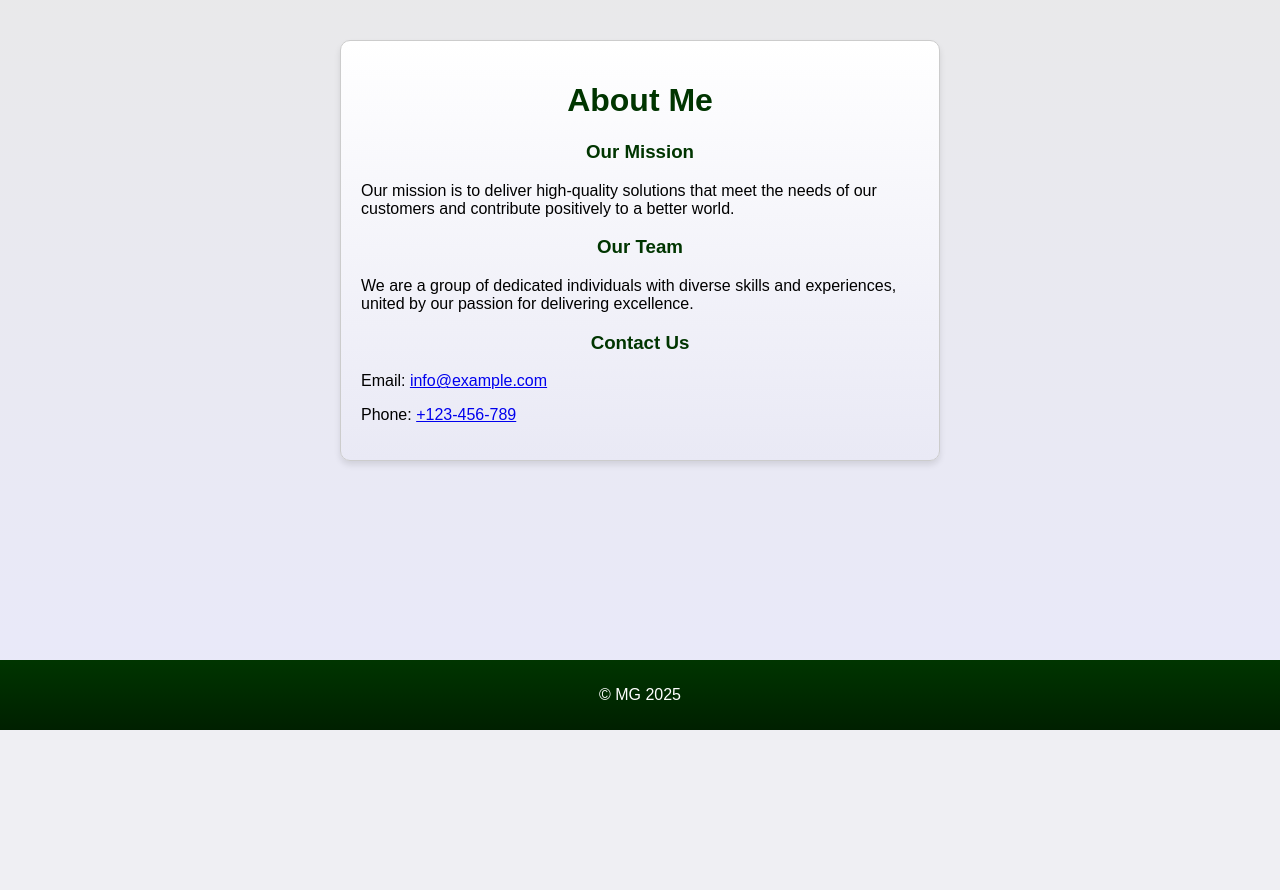
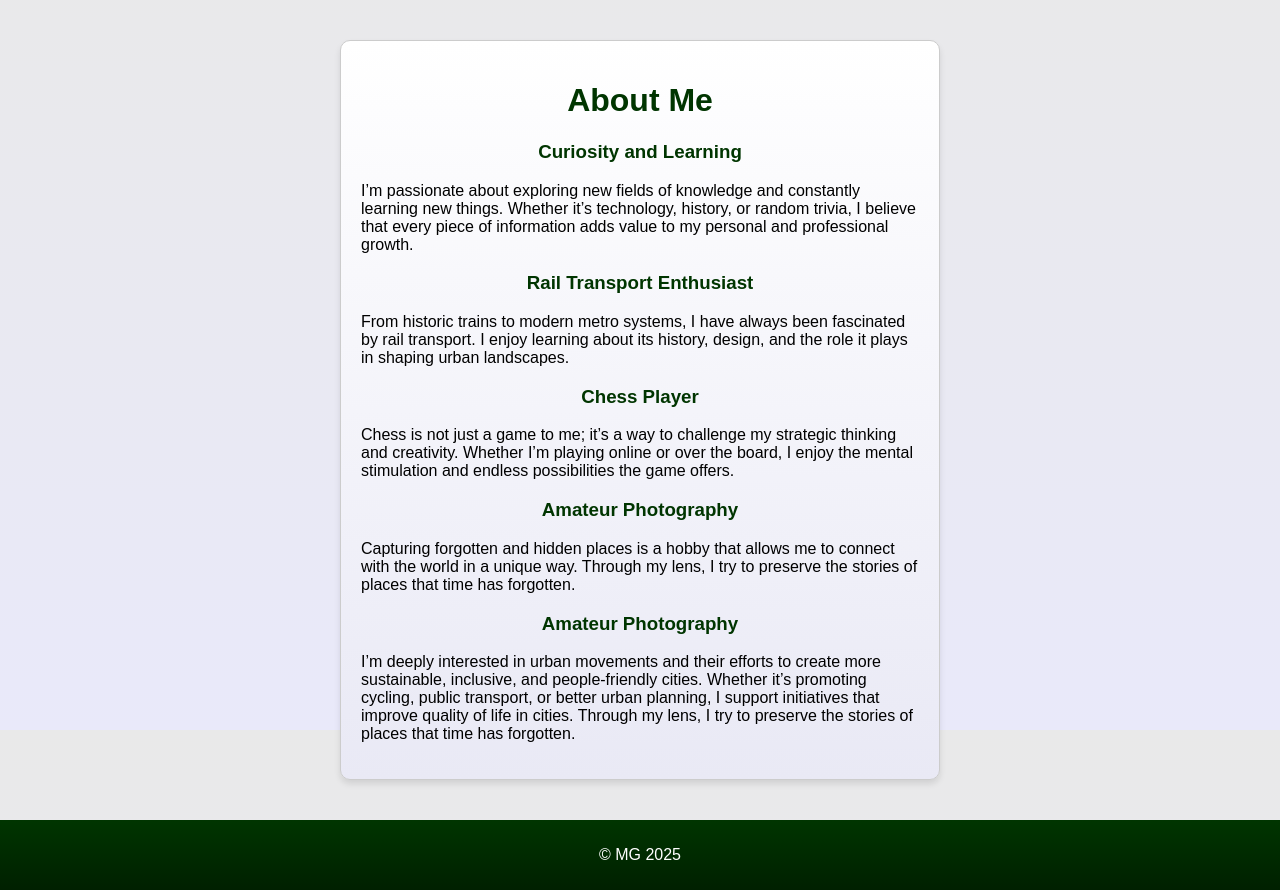
Before and after one commit to VadoVates/marekgor_site, a Django app: page /about/ in a window 1280 px wide. Shown: the part 70-960 px from the top of the page. Before the commit the page ends 800 px from the top, so only its background shows below. Run offline with Django 5.2, Linux system fonts and the light colour scheme.

Commit message:
written about.html

```diff
--- a/marekgor/templates/about.html
+++ b/marekgor/templates/about.html
@@ -3,24 +3,44 @@
 {% block content %}
     <div class="container">
         <h1 class="section-title">About Me</h1>
-        <section class="about-section">
-            <h3>Our Mission</h3>
+        <section class="curiosity-and-learning">
+            <h3>Curiosity and Learning</h3>
             <p>
-                Our mission is to deliver high-quality solutions that meet the needs of our customers and contribute
-                positively to a better world.
+                I’m passionate about exploring new fields of knowledge and constantly learning new things. Whether it’s
+                technology, history, or random trivia, I believe that every piece of information adds value to my
+                personal and professional growth.
             </p>
         </section>
-        <section class="our-team">
-            <h3>Our Team</h3>
+        <section class="rail-transportation">
+            <h3>Rail Transport Enthusiast</h3>
             <p>
-                We are a group of dedicated individuals with diverse skills and experiences, united by our passion for
-                delivering excellence.
+                From historic trains to modern metro systems, I have always been fascinated by rail transport. I enjoy
+                learning about its history, design, and the role it plays in shaping urban landscapes.
             </p>
         </section>
-        <section class="contact-us">
-            <h3>Contact Us</h3>
-            <p>Email: <a href="mailto:info@example.com">info@example.com</a></p>
-            <p>Phone: <a href="tel:+123456789">+123-456-789</a></p>
+        <section class="chess">
+            <h3>Chess Player</h3>
+            <p>
+                Chess is not just a game to me; it’s a way to challenge my strategic thinking and creativity. Whether
+                I’m playing online or over the board, I enjoy the mental stimulation and endless possibilities the game
+                offers.
+            </p>
+        </section>
+        <section class="photography">
+            <h3>Amateur Photography</h3>
+            <p>
+                Capturing forgotten and hidden places is a hobby that allows me to connect with the world in a unique
+                way. Through my lens, I try to preserve the stories of places that time has forgotten.
+            </p>
+        </section>
+        <section class="urban-movements">
+            <h3>Amateur Photography</h3>
+            <p>
+                I’m deeply interested in urban movements and their efforts to create more sustainable, inclusive, and
+                people-friendly cities. Whether it’s promoting cycling, public transport, or better urban planning, I
+                support initiatives that improve quality of life in cities. Through my lens, I try to preserve the
+                stories of places that time has forgotten.
+            </p>
         </section>
     </div>
 
```
